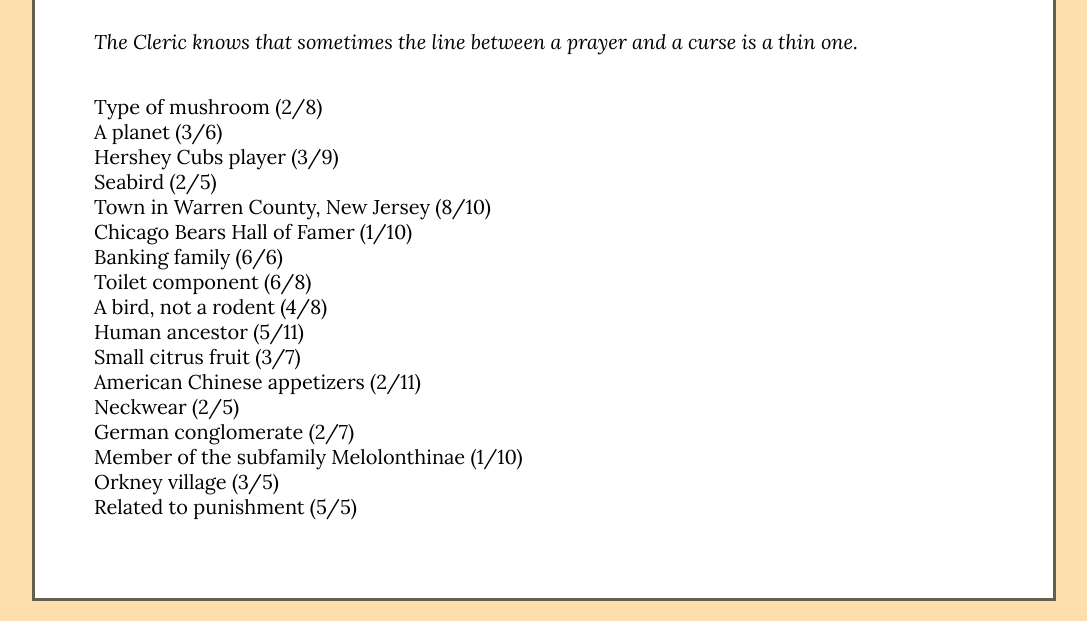
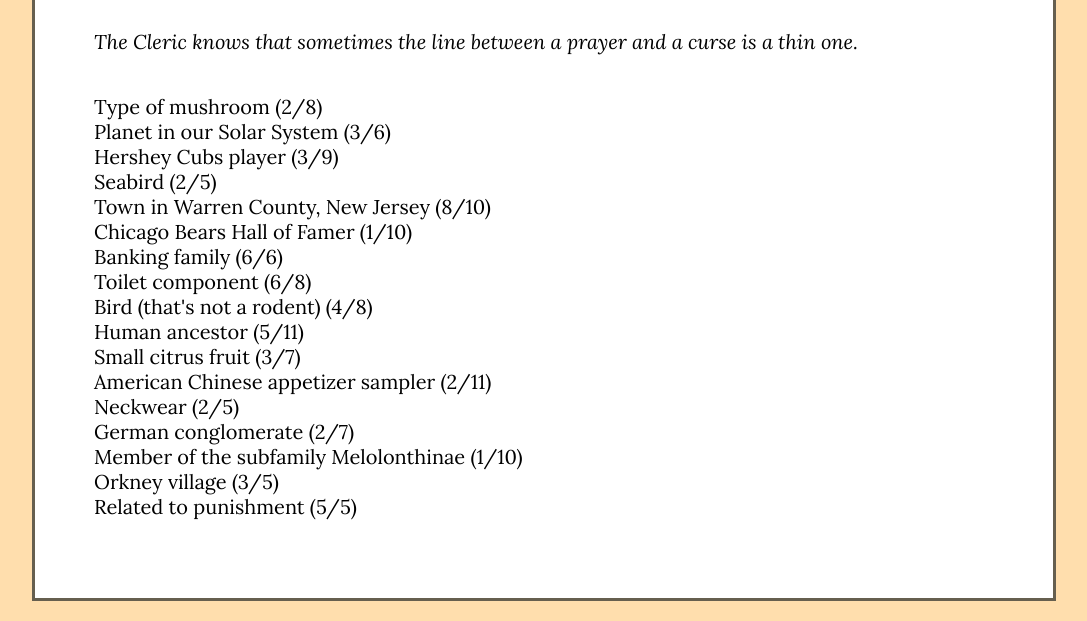
Before and after one commit to mysteryhunt/hunt-presentation-2017, a Flask app: template present/templates/puzzles/the_sacred_and_the_mundane.html in a window 1280 px wide. Shown: the part 205-826 px from the top of the page, without its empty margins (96-1183 px from the left). Run offline with Flask 2, Linux system fonts and the light colour scheme; the template is opened without the code that fills it, so the values that code supplies are empty; some libraries are stand-ins or nearby versions.

Commit message:
Sacred and Mundane: Clue updates

```diff
--- a/present/templates/puzzles/the_sacred_and_the_mundane.html
+++ b/present/templates/puzzles/the_sacred_and_the_mundane.html
@@ -19,17 +19,17 @@ The Cleric knows that sometimes the line between a prayer and a curse is a thin
 <div>
   <ul>
     <li>Type of mushroom (2/8)</li>
-    <li>A planet (3/6)</li>
+    <li>Planet in our Solar System (3/6)</li>
     <li>Hershey Cubs player (3/9)</li>
     <li>Seabird (2/5)</li>
     <li>Town in Warren County, New Jersey (8/10)</li>
     <li>Chicago Bears Hall of Famer (1/10)</li>
     <li>Banking family (6/6)</li>
     <li>Toilet component (6/8)</li>
-    <li>A bird, not a rodent (4/8)</li>
+    <li>Bird (that's not a rodent) (4/8)</li>
     <li>Human ancestor (5/11)</li>
     <li>Small citrus fruit (3/7)</li>
-    <li>American Chinese appetizers (2/11)</li>
+    <li>American Chinese appetizer sampler (2/11)</li>
     <li>Neckwear (2/5)</li>
     <li>German conglomerate (2/7)</li>
     <li>Member of the subfamily Melolonthinae (1/10)</li>
--- a/present/templates/solutions/the_sacred_and_the_mundane.html
+++ b/present/templates/solutions/the_sacred_and_the_mundane.html
@@ -23,17 +23,17 @@
 
 <ul>
   <li>Type of mushroom  -  S<span class="highlight-letter">H</span>IITAKE</li>
-  <li>A planet  -  UR<span class="highlight-letter">A</span>NUS</li>
+  <li>Planet in our Solar System  -  UR<span class="highlight-letter">A</span>NUS</li>
   <li>Hershey Cubs player  -  HA<span class="highlight-letter">R</span>RY DICK</li>
   <li>Seabird  -  B<span class="highlight-letter">O</span>OBY</li>
   <li>Town in Warren County, New Jersey  -  BUTTZVI<span class="highlight-letter">L</span>LE</li>
   <li>Chicago Bears Hall of Famer  -  <span class="highlight-letter">D</span>ICK BUTKUS</li>
   <li>Banking family  -  FUGGE<span class="highlight-letter">R</span></li>
   <li>Toilet component  -  BALLC<span class="highlight-letter">O</span>CK</li>
-  <li>A bird, not a rodent  -  TIT<span class="highlight-letter">M</span>OUSE</li>
+  <li>Bird (that's not a rodent)  -  TIT<span class="highlight-letter">M</span>OUSE</li>
   <li>Human ancestor  -  HOMO <span class="highlight-letter">E</span>RECTUS</li>
   <li>Small citrus fruit  -  KU<span class="highlight-letter">M</span>QUAT</li>
-  <li>American Chinese appetizers  -  P<span class="highlight-letter">U</span> PU PLATTER</li>
+  <li>American Chinese appetizer sampler  -  P<span class="highlight-letter">U</span> PU PLATTER</li>
   <li>Neckwear  -  A<span class="highlight-letter">S</span>COT</li>
   <li>German conglomerate  -  S<span class="highlight-letter">I</span>EMENS</li>
   <li>Member of the subfamily Melolonthinae  -  <span class="highlight-letter">C</span>OCKCHAFER</li>
```
